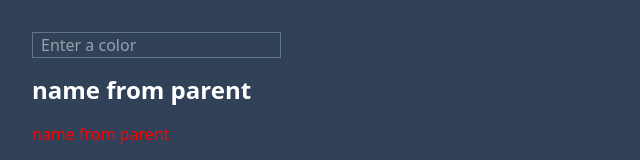
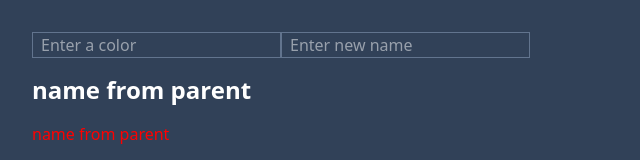
Before and after one commit to seriiserii825/ng-simonov, an Angular app: page / in a window 1280 px wide. Shown: the top 160 px of the page, without its empty margins (0-640 px from the left). Built offline with nearby package versions, Linux system fonts and the light colour scheme.

Commit message:
feat: change name input from parent

```diff
--- a/src/app/components/color-component/color-component.html
+++ b/src/app/components/color-component/color-component.html
@@ -5,5 +5,12 @@
   placeholder="Enter a color"
   class="border mb-4 px-2 border-slate-500"
 />
+<input
+  (input)="changeName($event)"
+  type="text"
+  name="change-color"
+  placeholder="Enter new name"
+  class="border mb-4 px-2 border-slate-500"
+/>
 <p class="text-2xl font-bold mb-4">{{ name() }}</p>
 <app-child-component [color]="color()" [(name)]="name" />
--- a/src/app/components/color-component/color-component.ts
+++ b/src/app/components/color-component/color-component.ts
@@ -16,7 +16,9 @@ export class ColorComponent {
     this.color.set(newColor);
   }
 
-  setNewName() {
-    this.name.set('new name from parent');
+  changeName(event: Event): void {
+    const target = event.target as HTMLInputElement;
+    const newName = target.value;
+    this.name.set(newName);
   }
 }
```
